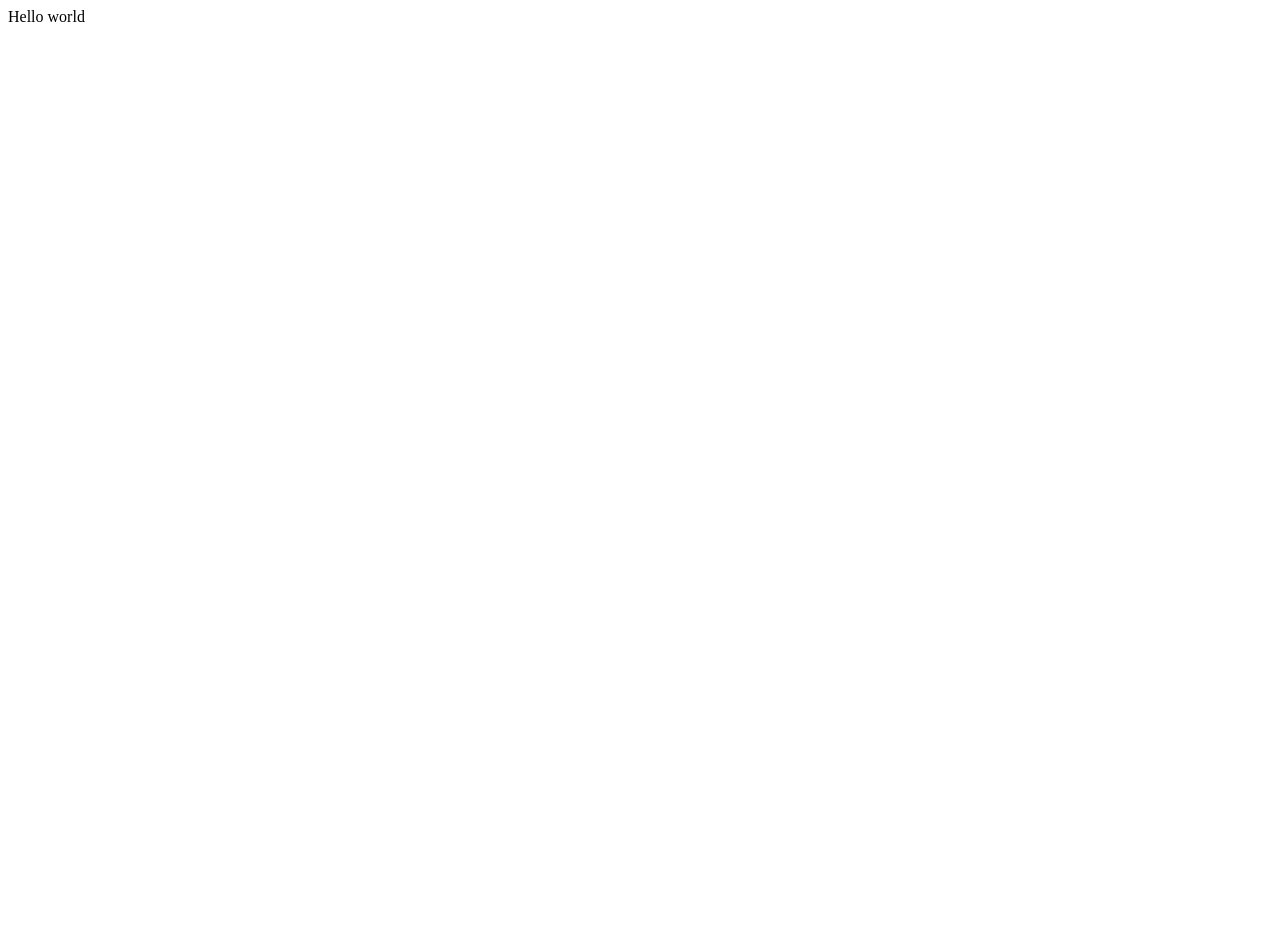
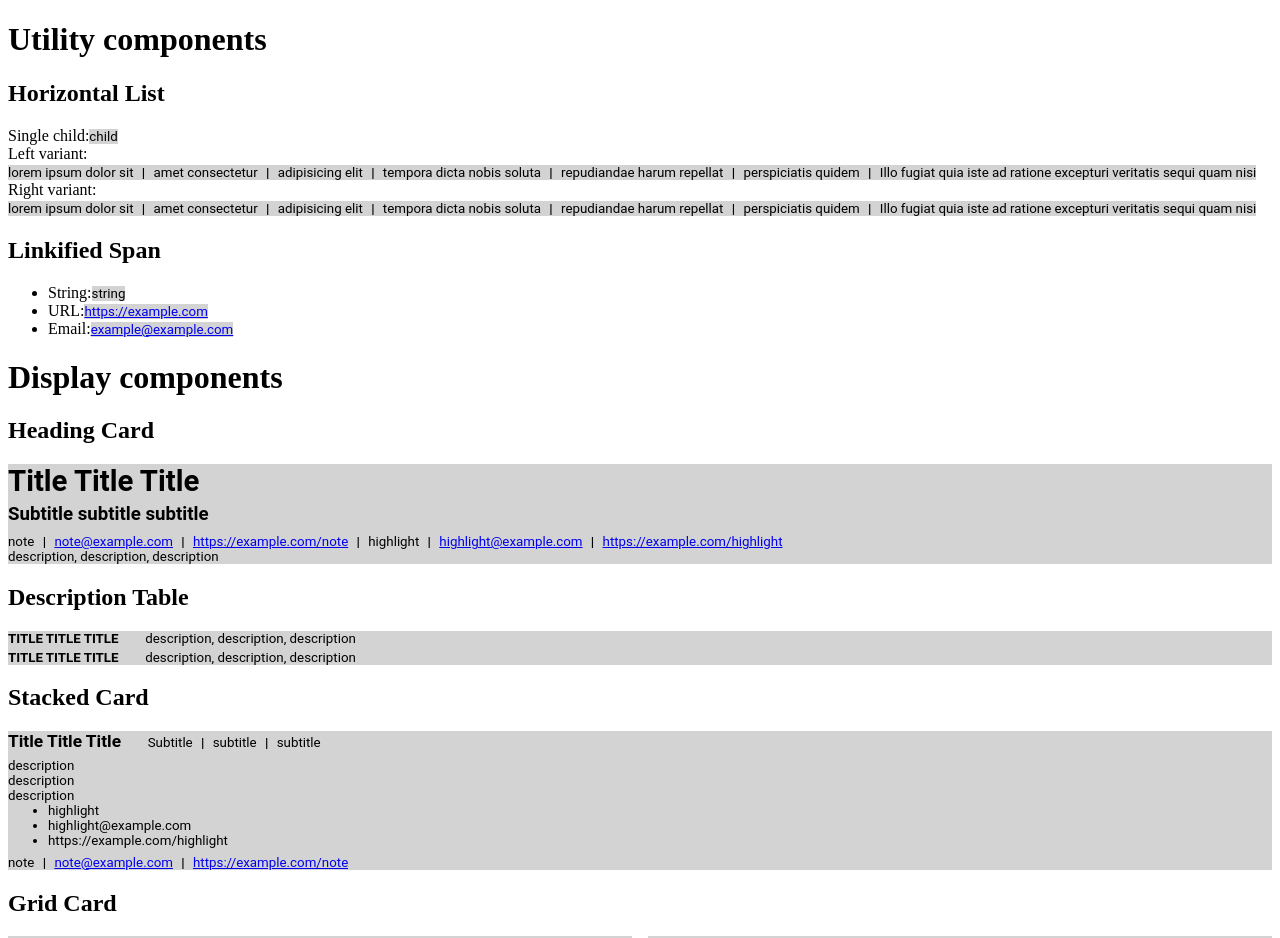
Before and after one commit to chrjl/reactresume--components-reactpdf, a React (Vite) app: page / in a window 1280 px wide. Shown: the top 938 px of the page. Before the commit the page ends 800 px from the top, so only its background shows below. Built offline with nearby package versions, Linux system fonts and the light colour scheme.

Commit message:
build: development files

```diff
--- /dev/null
+++ b/src/App.module.css
@@ -0,0 +1,11 @@
+.example {
+  font-family: Roboto;
+  font-size: 10pt;
+  background-color: lightgray;
+}
+
+.grid {
+  display: grid;
+  grid-template-columns: 1fr 1fr;
+  gap: 1em;
+}
--- a/src/App.tsx
+++ b/src/App.tsx
@@ -1,5 +1,115 @@
+import {
+  HorizontalList,
+  LinkifiedSpan,
+  HeadingCard,
+  DescriptionTable,
+  StackedCard,
+  GridCard,
+} from '../lib/main';
+import sampleData from './assets/sample-card-data.json';
+import loremArr from './assets/lorem-array.json';
+import styles from './App.module.css';
+
+const { title, subtitle, note, description, highlights } = sampleData;
+
 function App() {
-  return <>Hello world</>;
+  return (
+    <>
+      <h1>Utility components</h1>
+
+      <h2>Horizontal List</h2>
+      <div>
+        Single child:
+        <HorizontalList className={styles.example}>
+          <div>child</div>
+        </HorizontalList>
+      </div>
+      <div>
+        Left variant:
+        <HorizontalList className={styles.example}>
+          {loremArr.map((entry, index) => (
+            <span key={index}>{entry}</span>
+          ))}
+        </HorizontalList>
+      </div>
+      <div>
+        Right variant:
+        <HorizontalList variant="right" className={styles.example}>
+          {loremArr.map((entry, index) => (
+            <span key={index}>{entry}</span>
+          ))}
+        </HorizontalList>
+      </div>
+
+      <h2>Linkified Span</h2>
+
+      <ul>
+        <li>
+          String:
+          <span className={styles.example}>
+            <LinkifiedSpan value="string" />
+          </span>
+        </li>
+        <li>
+          URL:
+          <span className={styles.example}>
+            <LinkifiedSpan value="https://example.com" />
+          </span>
+        </li>
+        <li>
+          Email:
+          <span className={styles.example}>
+            <LinkifiedSpan value="example@example.com" />
+          </span>
+        </li>
+      </ul>
+
+      <h1>Display components</h1>
+
+      <h2>Heading Card</h2>
+      <HeadingCard
+        title={title}
+        subtitle={subtitle}
+        note={note}
+        description={description}
+        highlights={highlights}
+        className={styles.example}
+      />
+
+      <h2>Description Table</h2>
+      <DescriptionTable
+        data={[sampleData, sampleData]}
+        className={styles.example}
+      />
+
+      <h2>Stacked Card</h2>
+      <StackedCard
+        title={title}
+        subtitle={subtitle}
+        note={note}
+        description={description}
+        highlights={highlights}
+        className={styles.example}
+      />
+
+      <h2>Grid Card</h2>
+      <div className={styles.grid}>
+        {Array(4).fill(
+          <GridCard
+            title={title}
+            subtitle={subtitle}
+            note={note}
+            description={description}
+            highlights={highlights}
+            className={styles.example}
+          />
+        )}
+      </div>
+
+      <h1>Sample data</h1>
+      <pre>{JSON.stringify(sampleData, null, 2)}</pre>
+    </>
+  );
 }
 
 export default App;
--- /dev/null
+++ b/src/assets/lorem-array.json
@@ -0,0 +1,9 @@
+[
+  "lorem ipsum dolor sit",
+  "amet consectetur",
+  "adipisicing elit",
+  "tempora dicta nobis soluta",
+  "repudiandae harum repellat",
+  "perspiciatis quidem",
+  "Illo fugiat quia iste ad ratione excepturi veritatis sequi quam nisi"
+]
--- /dev/null
+++ b/src/assets/sample-card-data.json
@@ -0,0 +1,7 @@
+{
+  "title": ["Title", "Title", "Title"],
+  "subtitle": ["Subtitle", "subtitle", "subtitle"],
+  "description": ["description", "description", "description"],
+  "note": ["note", "note@example.com", "https://example.com/note"],
+  "highlights": ["highlight", "highlight@example.com", "https://example.com/highlight"]
+}
```
